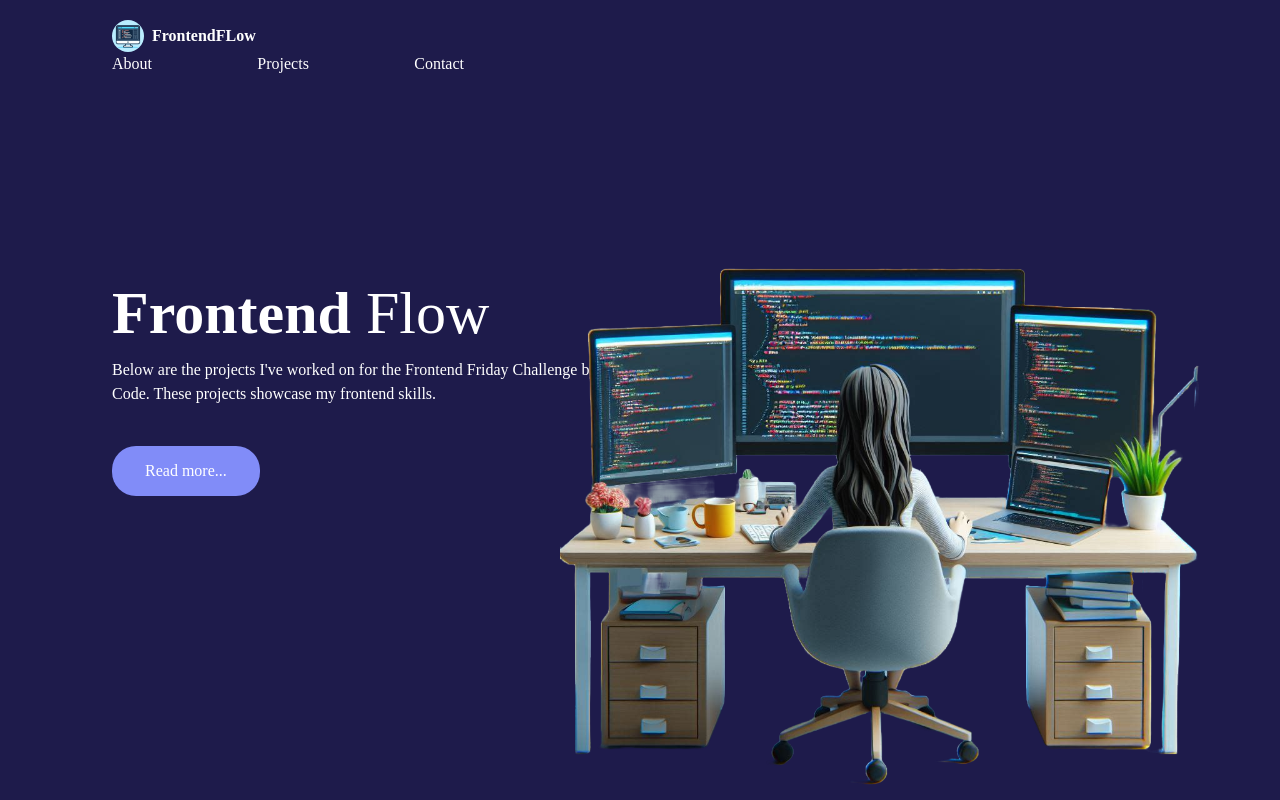
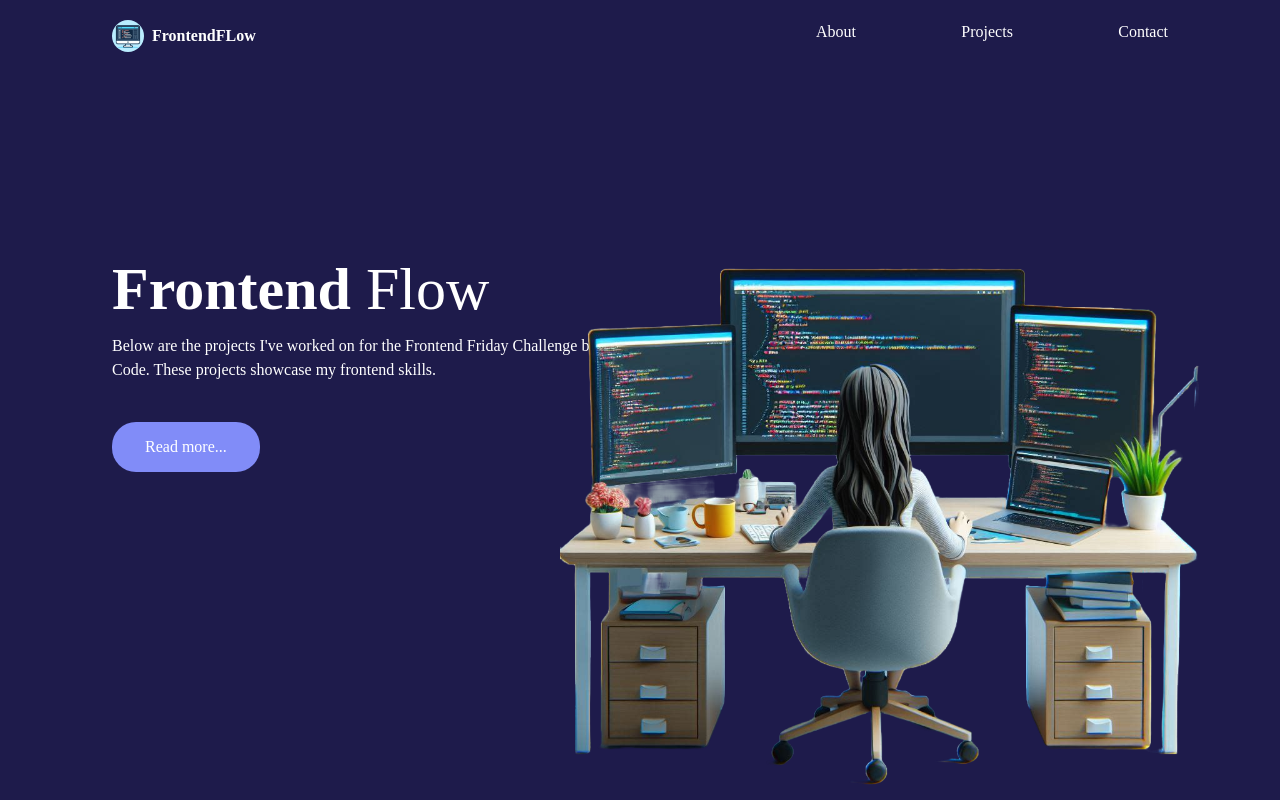
Before and after one commit to Rgit915/frontend-flow, a React (Vite) app: page / in a window 1280 px wide. Shown: the top 800 px of the page. Built offline with nearby package versions, Linux system fonts and the light colour scheme.

Commit message:
Add flex container and space between the Logo and Nav components

```diff
--- a/src/components/Header.jsx
+++ b/src/components/Header.jsx
@@ -7,9 +7,10 @@ const Header = () => {
   return (
     <header>
         <div className="container min-h-screen sticky bg-indigo-950 text-white px-28 py-5 z-(20) ">
+          <div className='flex justify-between'>
           <Logo/>
           <Nav/>
-
+          </div>
           <div className="mt-48 max-w-xl">
             <h1 className="text-6xl font-semibold leading-normal">
               Frontend <span className="font-light">Flow</span>{" "}
```
